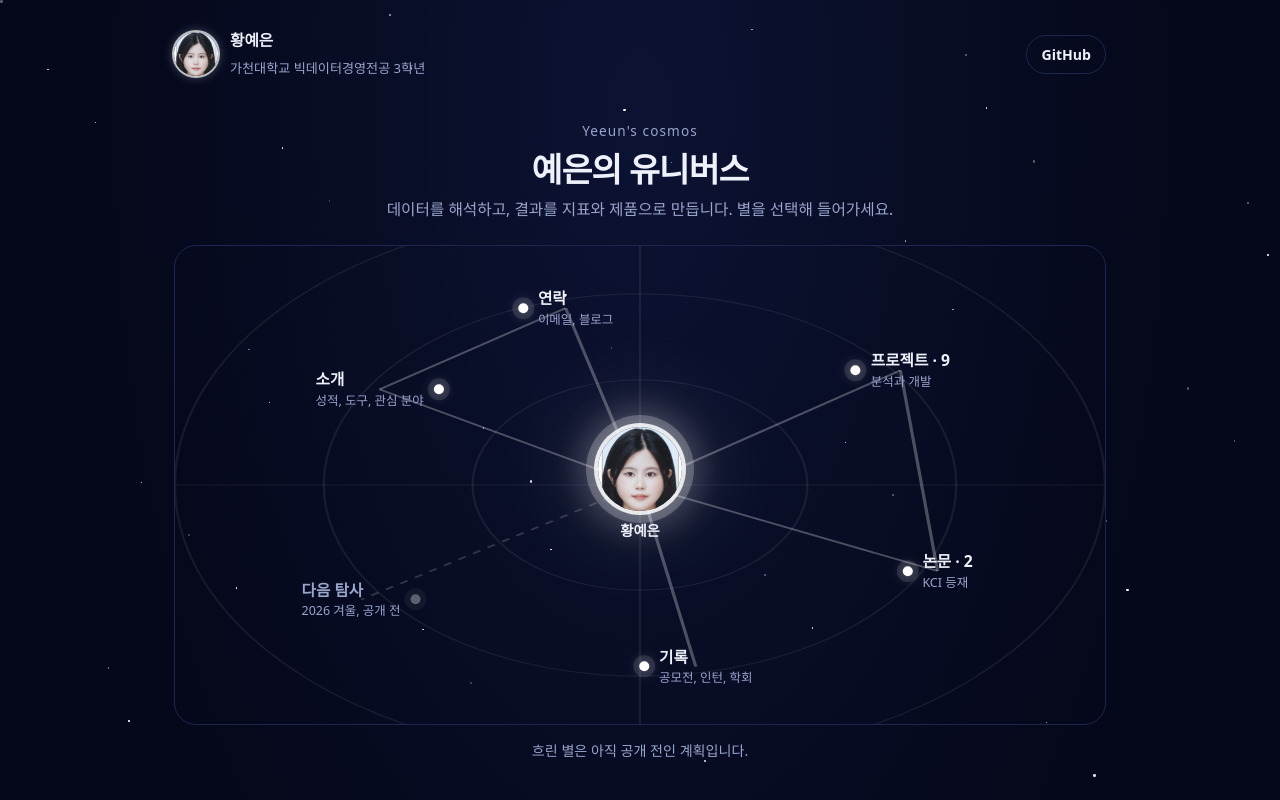
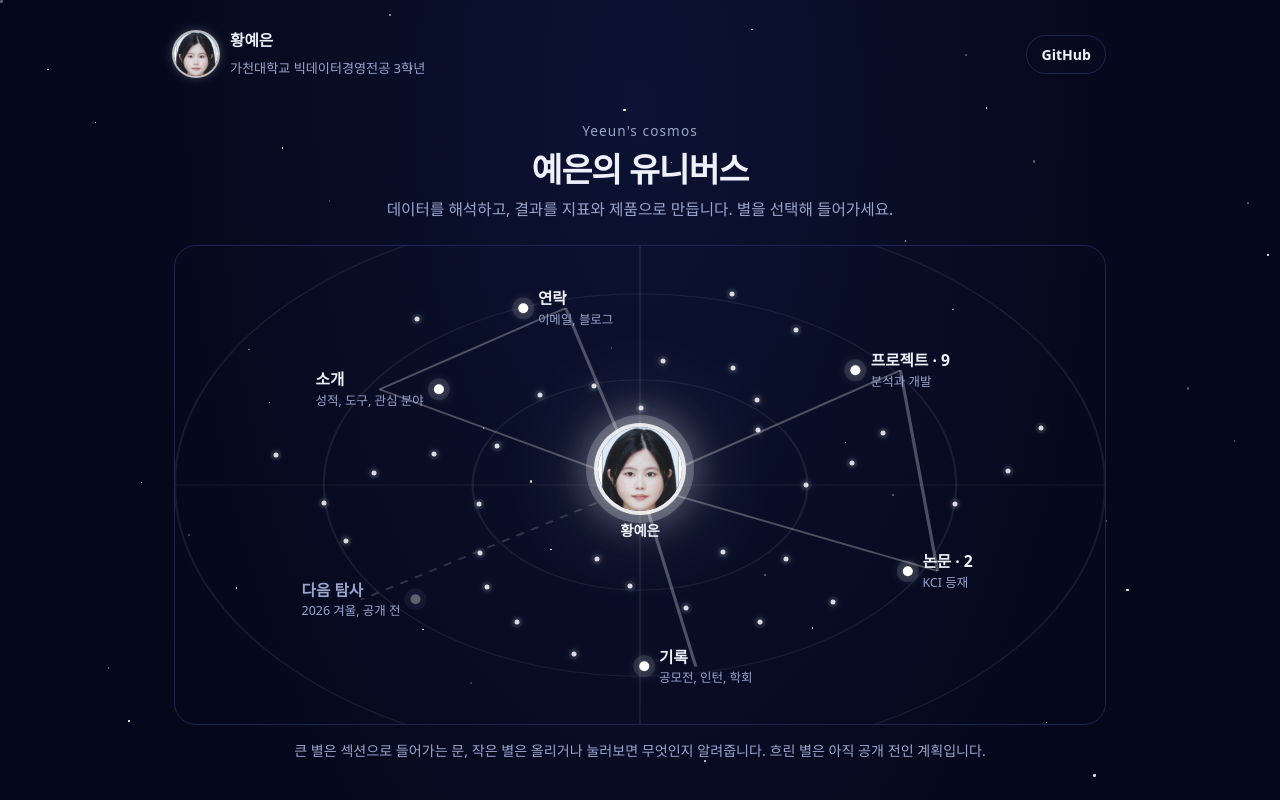
Before and after one commit to yeahisme0527/yeeun-universe, a React (Vite) app: page / in a window 1280 px wide. Shown: the top 800 px of the page. Built offline with nearby package versions, Linux system fonts and the light colour scheme.

Commit message:
Activity stars + tooltips

```diff
--- a/src/App.jsx
+++ b/src/App.jsx
@@ -71,6 +71,55 @@ const awards = {
   "학회·스터디": [["BDAI 12기 — 지표설계·고객분석", ""], ["퍼널 분석 스터디", ""]],
 };
 
+// 사진 주위에 흩뿌리는 작은 별: 활동·논문·수료·수상·연락 전부
+const activityItems = [
+  ...projects.map((p) => ({ cat: "프로젝트", name: p.title, detail: p.desc })),
+  ...papers.map((p) => ({ cat: "논문", name: p.title, detail: `${p.tag} · ${p.year}` })),
+  { cat: "인턴", name: "FINDS Lab 학부 연구인턴 3기", detail: "2026.06.28 ~ 08.31 수료 · 금융데이터인텔리전스 연구실" },
+  { cat: "수료", name: "BDAI 데이터 분석 실전반", detail: "지표설계 및 고객분석 · 2026.03 ~ 08 · AI 빅데이터 학회 B.D.A.I 12기" },
+  { cat: "자격", name: "ADsP 데이터분석 준전문가", detail: "한국데이터산업진흥원 · 2026.02 취득" },
+  { cat: "수료", name: "Codeit 데이터 분석 과정", detail: "코딩캠프 15기 · 7개 토픽 · 2024" },
+  { cat: "수료", name: "NSI Global Leadership Challenge", detail: "2024" },
+  { cat: "수료", name: "산림 빅데이터 교육", detail: "2024" },
+  { cat: "수상", name: "아르테크네 2024 우수상", detail: "가천대학교 아르테크네 공모전 · CSO" },
+  { cat: "수상", name: "꿈꾸는 기업메이커 SGCC 우수상", detail: "SSG 배송 경로 최적화·ESG 전략 · CEO · 2026" },
+  { cat: "공모전", name: "KAI 항공우주논문상 2026", detail: "논문 제출 · 심사 중" },
+  { cat: "공모전", name: "티쳐가드 (교육부·KERIS)", detail: "기획·구현 · 미수상 · 2026" },
+  { cat: "공모전", name: "창원시 BI 프로젝트 공모전", detail: "참여 · 2025" },
+  { cat: "활동", name: "Global AI Ambassador", detail: "VANK · 홍보 및 정책 제안 · 우수 활동자" },
+  { cat: "활동", name: "다문화·탈북 학생 멘토링", detail: "국어·수학 멘토" },
+  { cat: "활동", name: "주3만 프로그램 관리자", detail: "참여자 20명 보고서 취합·주간 보고 · 6개월" },
+  { cat: "활동", name: "캐치드림 진로탐색 프로젝트", detail: "참여" },
+  { cat: "학회", name: "BDAI 12기", detail: "지표 설계 및 고객 분석 학습" },
+  { cat: "스터디", name: "퍼널 분석 스터디", detail: "조원들과 퍼널 분석 학습" },
+  { cat: "목표", name: "신구장·신생구단 상권 효과 연구 (DID)", detail: "2026 겨울 예정" },
+  { cat: "목표", name: "KBO 신규 야구 지표 개발", detail: "2026 겨울 예정" },
+  { cat: "목표", name: "음성 인식 AI 비서", detail: "2026 겨울 예정" },
+  { cat: "연락", name: "yeahisme@gachon.ac.kr", detail: "학교 이메일" },
+  { cat: "연락", name: "yeahisme0527@gmail.com", detail: "개인 이메일" },
+  { cat: "연락", name: "github.com/yeahisme0527", detail: "GitHub" },
+  { cat: "연락", name: "blog.naver.com/oh_yeahisme", detail: "블로그" },
+];
+
+// 황금각으로 흩뿌리되, 가운데 사진과 섹션 별 근처는 비워둔다
+const activityStars = (() => {
+  const out = [];
+  let i = 0;
+  while (out.length < activityItems.length && i < 400) {
+    const a = (i * 137.508 * Math.PI) / 180;
+    const r = 17 + (i % 6) * 5.2;
+    const x = 50 + r * Math.cos(a) * 1.05;
+    const y = 50 + r * Math.sin(a) * 0.95;
+    i += 1;
+    if (x < 5 || x > 95 || y < 7 || y > 93) continue;
+    const nearSection = sectionStars.some((s) => Math.hypot(s.x - x, s.y - y) < 11);
+    const nearOther = out.some((o) => Math.hypot(o.x - x, o.y - y) < 6);
+    if (nearSection || nearOther) continue;
+    out.push({ ...activityItems[out.length], x: +x.toFixed(1), y: +y.toFixed(1) });
+  }
+  return out;
+})();
+
 const bgStars = Array.from({ length: 42 }, (_, i) => ({
   left: ((i * 37) % 100) + (i % 3) * 0.7,
   top: ((i * 53) % 100) + (i % 5) * 0.4,
@@ -121,6 +170,32 @@ function Home({ go }) {
           <img src={profileImage} alt="" />
           <b>{profile.name}</b>
         </div>
+        <div className="minis">
+        {activityStars.map((s, i) => {
+          const key = `a${i}`;
+          return (
+            <div
+              key={key}
+              className={`star mini${s.y < 40 ? " below" : ""}${s.x > 82 ? " edge-r" : s.x < 18 ? " edge-l" : ""}${open === key ? " open" : ""}`}
+              style={{ left: `${s.x}%`, top: `${s.y}%` }}
+              tabIndex={0}
+              role="button"
+              aria-expanded={open === key}
+              aria-label={`${s.cat}: ${s.name}`}
+              onClick={() => setOpen(open === key ? null : key)}
+              onKeyDown={(e) => { if (e.key === "Enter" || e.key === " ") { e.preventDefault(); setOpen(open === key ? null : key); } if (e.key === "Escape") setOpen(null); }}
+              onBlur={() => setOpen((o) => (o === key ? null : o))}
+            >
+              <i />
+              <div className="tip" role="tooltip">
+                <em>{s.cat}</em>
+                <b>{s.name}</b>
+                {s.detail}
+              </div>
+            </div>
+          );
+        })}
+        </div>
         {sectionStars.map((s) => (
           <button key={s.id} className={`st ${s.cls}`} style={{ left: `${s.x}%`, top: `${s.y}%` }} onClick={() => go(s.id)}>
             <i />
@@ -131,7 +206,7 @@ function Home({ go }) {
           </button>
         ))}
       </div>
-      <p className="hint">흐린 별은 아직 공개 전인 계획입니다.</p>
+      <p className="hint">큰 별은 섹션으로 들어가는 문, 작은 별은 올리거나 눌러보면 무엇인지 알려줍니다. 흐린 별은 아직 공개 전인 계획입니다.</p>
 
       <div className="const">
         <h4>예은 별자리</h4>
--- a/src/universe.css
+++ b/src/universe.css
@@ -53,7 +53,7 @@ button { font: inherit; color: inherit; }
 .hero p { color: var(--muted); margin-top: 8px; font-size: .98rem; }
 
 /* ---------- star map ---------- */
-.map { position: relative; height: 480px; margin-top: 22px; border: 1px solid var(--line); border-radius: 22px; overflow: hidden; }
+.map { position: relative; height: 480px; margin-top: 22px; border: 1px solid var(--line); border-radius: 22px; overflow: visible; }
 .map svg { position: absolute; inset: 0; width: 100%; height: 100%; }
 .me { position: absolute; left: 50%; top: 50%; transform: translate(-50%, -50%); display: flex; flex-direction: column; align-items: center; gap: 8px; }
 .me img {
@@ -88,6 +88,17 @@ button { font: inherit; color: inherit; }
 .star { cursor: default; }
 .star:hover i, .star:focus-visible i { background: var(--accent); box-shadow: 0 0 0 8px rgba(207,217,255,.16), 0 0 20px rgba(207,217,255,.8); }
 .star:focus-visible { outline: none; }
+
+/* small activity stars around the photo */
+.minis { position: absolute; inset: 0; pointer-events: none; }
+.minis .star { pointer-events: auto; }
+.star.mini { z-index: 2; }
+.star.mini i { width: 5px; height: 5px; opacity: .85; box-shadow: 0 0 0 3px rgba(255,255,255,.08), 0 0 8px rgba(255,255,255,.45); }
+.star.mini:hover i, .star.mini:focus-visible i, .star.mini.open i { width: 8px; height: 8px; opacity: 1; }
+.star.mini .tip { width: 230px; }
+.star.mini .tip em { margin: 0 0 2px; }
+.star.mini .tip b { margin-bottom: 3px; }
+.star.mini:hover, .star.mini:focus-visible, .star.mini.open { z-index: 30; }
 
 /* tooltip (signpost) */
 .star .tip {
@@ -159,6 +170,8 @@ button { font: inherit; color: inherit; }
   .map svg { display: none; }
   .me { position: static; transform: none; grid-column: span 2; margin-bottom: 8px; }
   .st { position: static; transform: none; flex-direction: row; }
+  .minis { position: static; grid-column: span 2; display: flex; flex-wrap: wrap; gap: 14px 16px; justify-content: center; padding: 6px 0 2px; }
+  .star.mini { position: static; transform: none; }
   .log { grid-template-columns: 1fr 1fr; }
   .landed { padding: 24px 18px; }
   .cards, .stats, .two { grid-template-columns: 1fr; }
```
